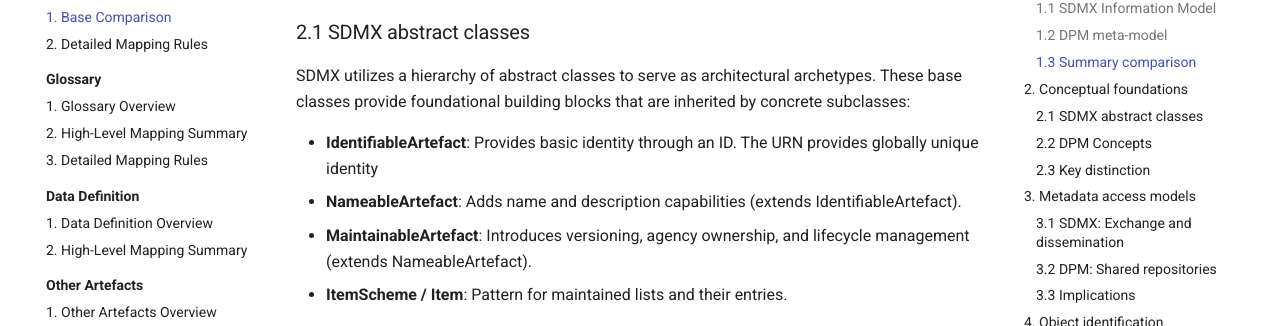
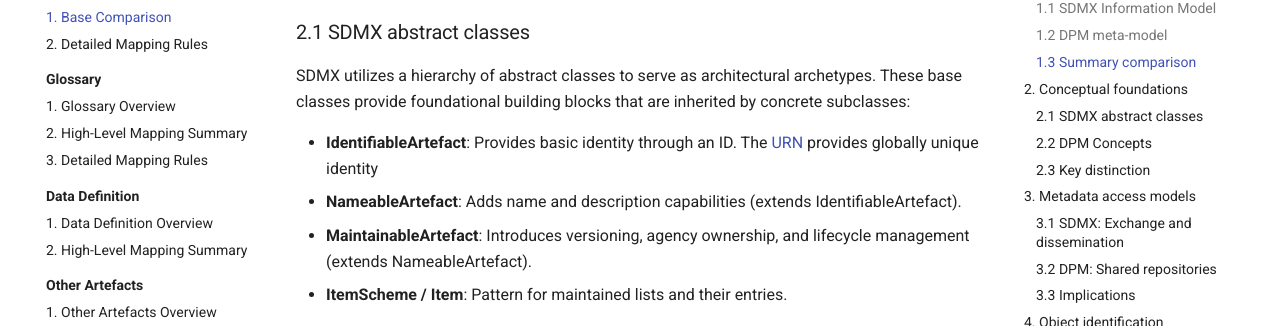
Before and after one commit to sdmx-twg/wp-sdmx-dpm, an MkDocs documentation site: the page built from docs/models-relationships/00_basics/01_base_comparison.md, in a window 1280 px wide and 900 px high, scrolled down 1544 px. Shown: the part 127-453 px from the top of the window. Built offline with MkDocs 1.6.1 and Material for MkDocs 9.7.7, drawn with Linux system fonts in a browser that asks for light colours; part of the change alters nothing that is shown.

Commit message:
added link to URN

```diff
--- a/docs/models-relationships/00_basics/01_base_comparison.md
+++ b/docs/models-relationships/00_basics/01_base_comparison.md
@@ -40,7 +40,7 @@ It should be noted that SDMX provides specifica syntaxes (XML, JSON and, for dat
 
 SDMX utilizes a hierarchy of abstract classes to serve as architectural archetypes. These base classes provide foundational building blocks that are inherited by concrete subclasses:
 
-- **IdentifiableArtefact**: Provides basic identity through an ID. The URN provides globally unique identity
+- **IdentifiableArtefact**: Provides basic identity through an ID. The [URN](#41-sdmx-identification) provides globally unique identity
 - **NameableArtefact**: Adds name and description capabilities (extends IdentifiableArtefact).
 - **MaintainableArtefact**: Introduces versioning, agency ownership, and lifecycle management (extends NameableArtefact).
 - **ItemScheme / Item**: Pattern for maintained lists and their entries.
```
